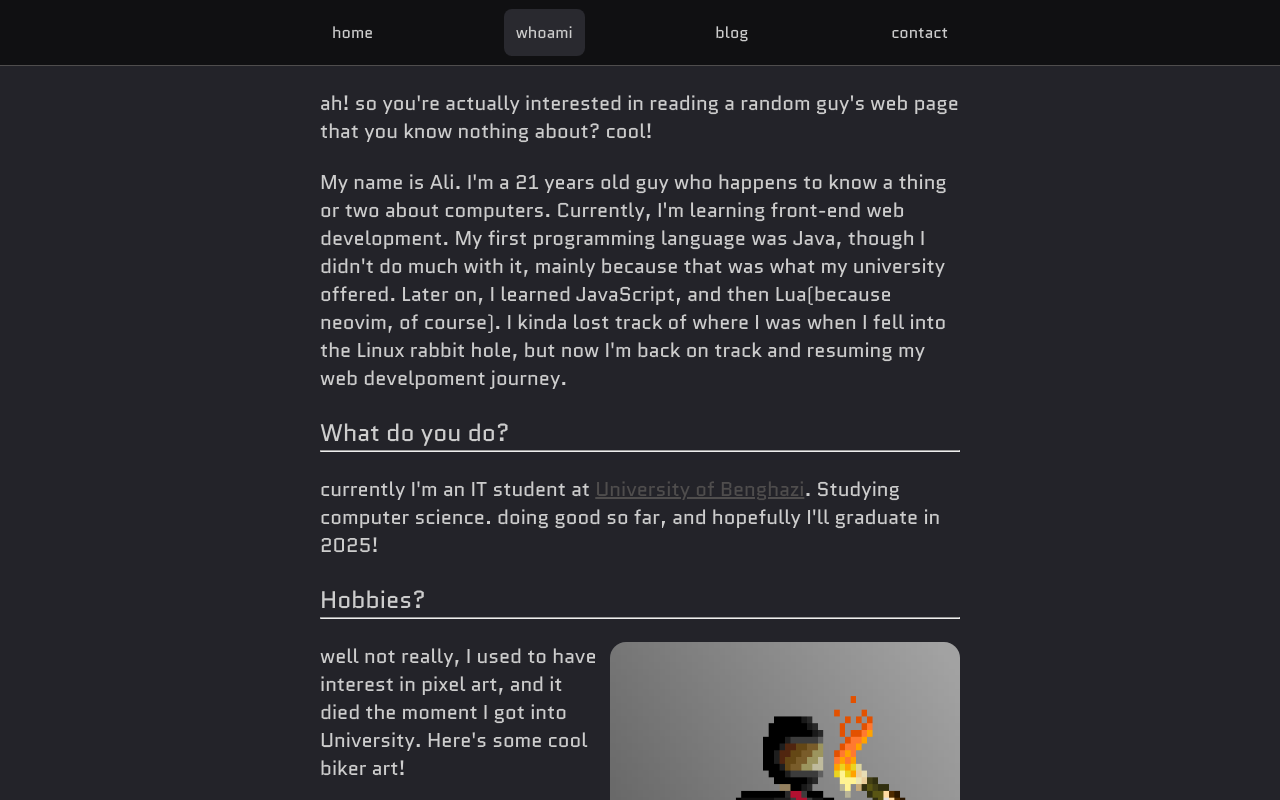
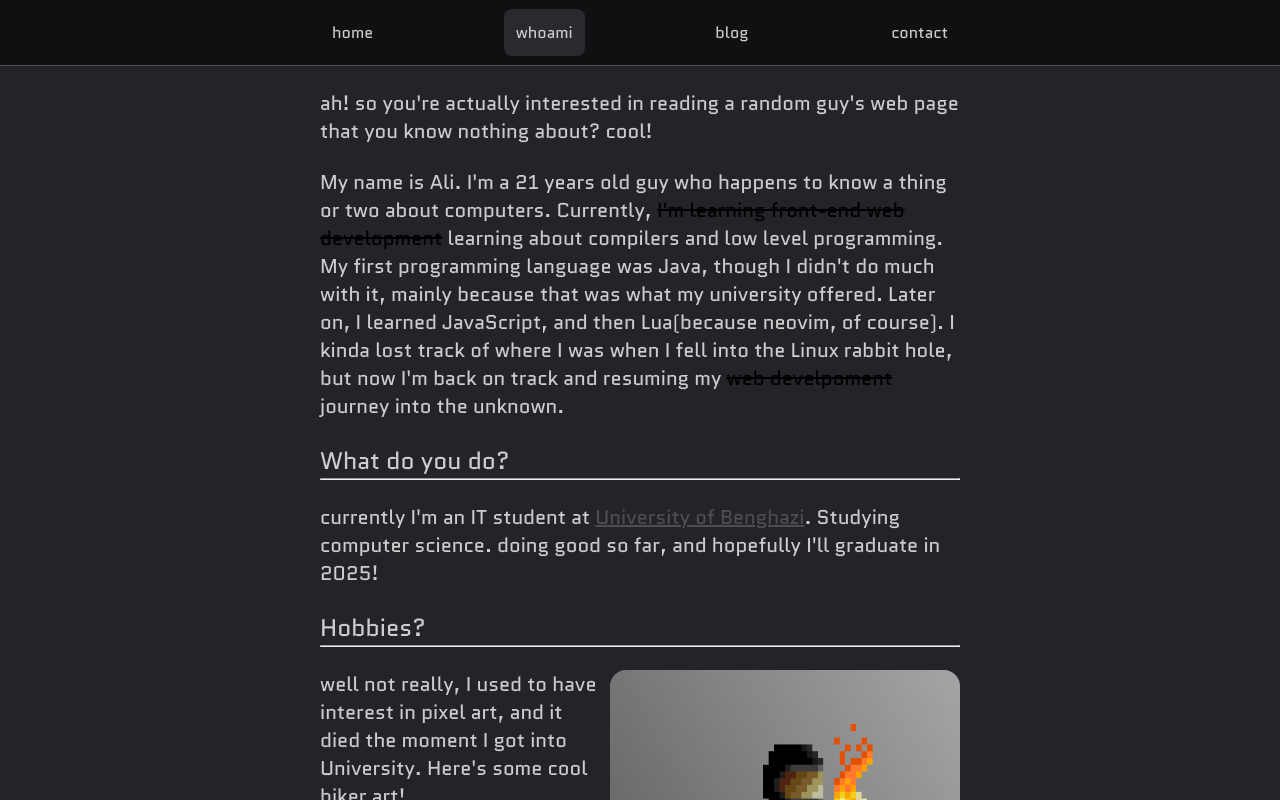
Before and after one commit to rogue-87/rogue-87.github.io, a SvelteKit app: page /whoami in a window 1280 px wide. Shown: the top 800 px of the page. Built offline with nearby package versions, Linux system fonts and the light colour scheme.

Commit message:
why complicate things?

```diff
--- a/src/routes/whoami/+page.svelte
+++ b/src/routes/whoami/+page.svelte
@@ -1,6 +1,3 @@
-<script>
-</script>
-
 <svelte:head>
 	<title>whoami</title>
 </svelte:head>
@@ -14,12 +11,13 @@
 	<br />
 
 	<p>
-		My name is Ali. I'm a {new Date().getFullYear() - 2003} years old guy who happens to know a thing
-		or two about computers. Currently, I'm learning front-end web development. My first programming language
-		was Java, though I didn't do much with it, mainly because that was what my university offered. Later
-		on, I learned JavaScript, and then Lua(because neovim, of course). I kinda lost track of where I
-		was when I fell into the Linux rabbit hole, but now I'm back on track and resuming my web develpoment
-		journey.
+		My name is Ali. I'm a 21 years old guy who happens to know a thing or two about computers.
+		Currently, <strike style="color: black;">I'm learning front-end web development</strike>
+		learning about compilers and low level programming. My first programming language was Java, though
+		I didn't do much with it, mainly because that was what my university offered. Later on, I learned
+		JavaScript, and then Lua(because neovim, of course). I kinda lost track of where I was when I fell
+		into the Linux rabbit hole, but now I'm back on track and resuming my
+		<strike style="color: black;">web develpoment</strike> journey into the unknown.
 	</p>
 
 	<br />
```
